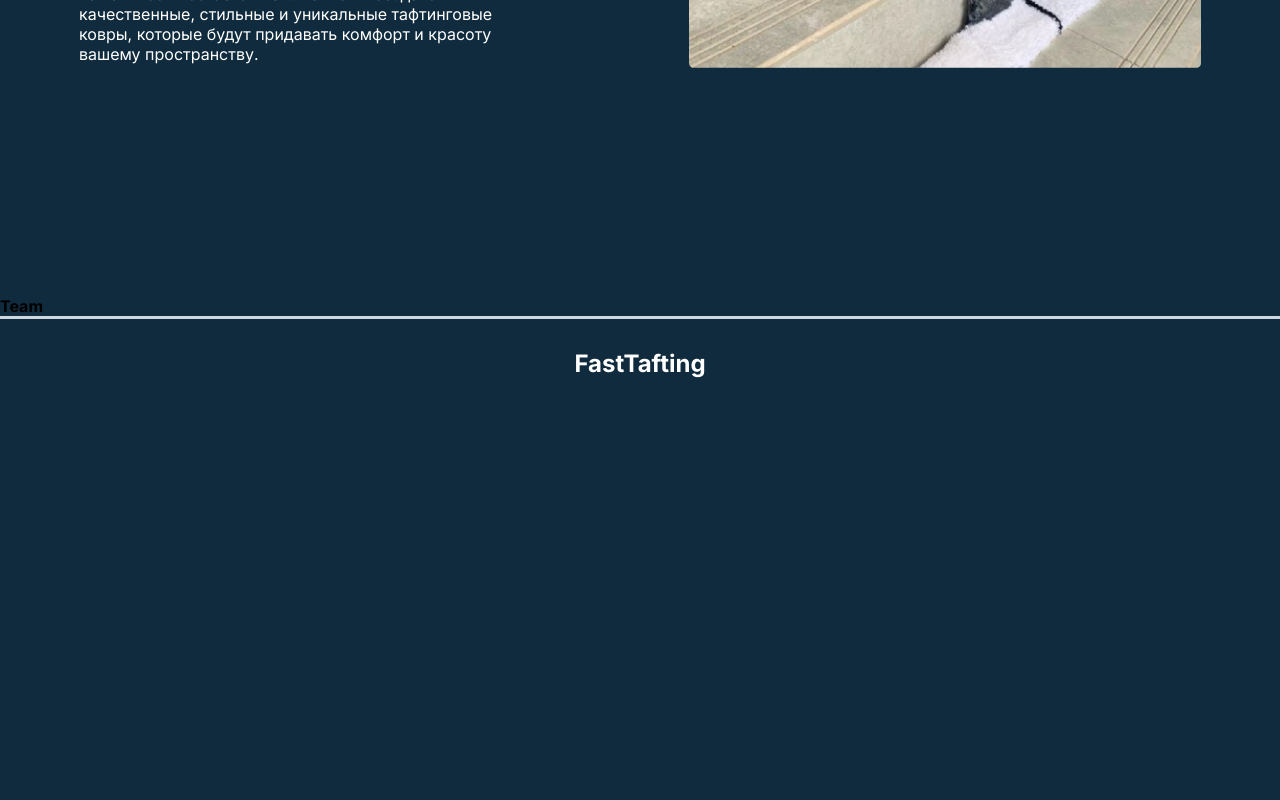
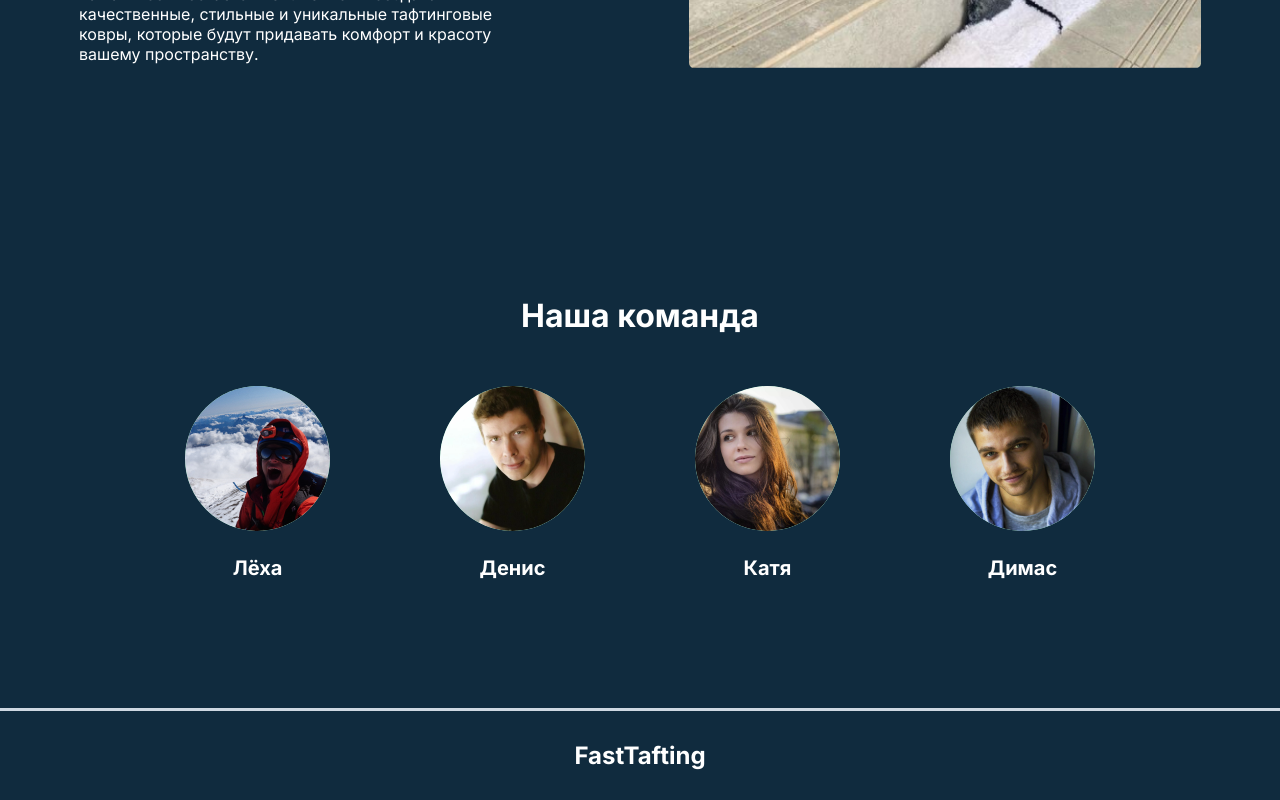
Before and after one commit to Maria1564/site-visitka, a React (Create React App) app: page /aboutUs in a window 1280 px wide. Shown: the part 845-1645 px from the top of the page. Before the commit the page ends 1253 px from the top, so only its background shows below. Built offline with nearby package versions, Linux system fonts and the light colour scheme; the HTML template or start-up script is replaced by a standard one.

Commit message:
added Team in AboutUs

```diff
--- a/src/Pages/AboutUs/Team/Team.jsx
+++ b/src/Pages/AboutUs/Team/Team.jsx
@@ -1,6 +1,7 @@
 import React from 'react'
 import TeamItems from "../../Home/HomeAbout/TeamItems/TeamItems";
 import  { Leha, Denis, Katya, Dimas } from "../../../assets/img/imgTeam"
+import s from "./Team.module.css"
 
 const team = [
   {
@@ -27,7 +28,18 @@ const team = [
 
 const Team = () => {
   return (
-    <div>Team</div>
+    <section className={s.team_section}>
+      <div className="container">
+        <div className="wrapper">
+          <h2>Наша команда</h2>
+          <div className={s.team}>
+            {team.map(({id, src, alt}) => (
+              <TeamItems key={id} src={src} alt={alt} />
+            ))}
+          </div>
+        </div>
+      </div>
+    </section>
   )
 }
 
--- a/src/Pages/AboutUs/Team/Team.module.css
+++ b/src/Pages/AboutUs/Team/Team.module.css
@@ -0,0 +1,18 @@
+.team_section {
+    padding-top: 0;
+    padding-bottom: 128px;
+}
+
+.team {
+    display: flex;
+    gap: 110px;
+    align-items: start;
+    justify-content: center;
+    flex-wrap: wrap;
+    text-align: center;
+    margin-top: 51px;
+}
+
+.team p {
+    color: var(--color-text-light);
+}
--- a/src/Pages/Home/HomeAbout/HomeAbout.module.css
+++ b/src/Pages/Home/HomeAbout/HomeAbout.module.css
@@ -51,7 +51,7 @@
 .team {
     display: flex;
     gap: 110px;
-    align-items:center;
+    align-items:start;
     justify-content: center;
     flex-wrap: wrap;
     text-align: center;
--- a/src/Pages/Home/HomeAbout/TeamItems/TeamItems.jsx
+++ b/src/Pages/Home/HomeAbout/TeamItems/TeamItems.jsx
@@ -5,7 +5,7 @@ import { Avatar } from "../../../../components/ui";
 
 const TeamItems = ({src, alt }) => {
   return (
-    <div>
+    <div className={s.item}>
       <Avatar src={src} alt={alt} />
       <p className={s.name}>{alt}</p>
     </div>
--- a/src/Pages/Home/HomeAbout/TeamItems/TeamItems.module.css
+++ b/src/Pages/Home/HomeAbout/TeamItems/TeamItems.module.css
@@ -2,3 +2,13 @@
     margin-top: 25px;
     font-size: 20px;
 }
+
+.item {
+    display: flex;
+    flex-direction: column;
+    align-items: center
+}
+
+.item p {
+    max-width: 120px;
+}
```
